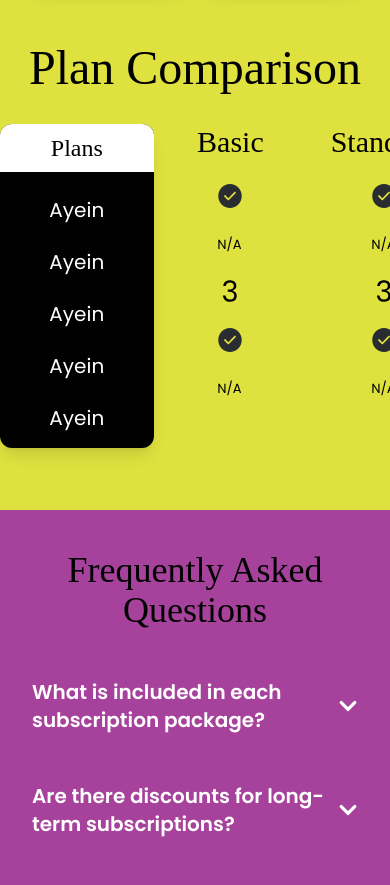
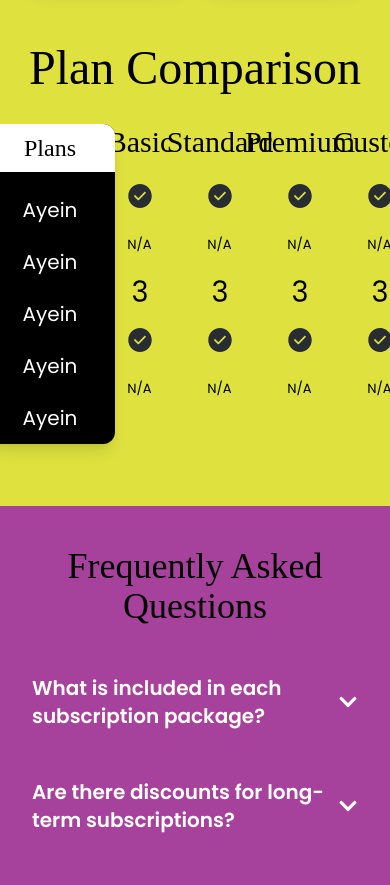
Before and after one commit to ahmadiq01/test, a React (Vite) app: page /subscribe in a window 390 px wide. Shown: the part 1380-2265 px from the top of the page. Built offline with nearby package versions, Linux system fonts and the light colour scheme; a web font is replaced by a local one.

Commit message:
Update subscribe.jsx

```diff
--- a/src/pages/subscribe/subscribe.jsx
+++ b/src/pages/subscribe/subscribe.jsx
@@ -350,14 +350,14 @@ const Home = () => {
         </h2>
 
         {/* Mobile View - Only visible on small screens */}
-        <div className="block md:hidden w-full overflow-x-auto">
-          <div className="min-w-[768px] grid grid-cols-5 gap-0 items-start pb-[30px]">
+        <div className="block md:hidden w-[400px] ">
+          <div className=" grid grid-cols-5 gap-0 items-start pb-[30px]">
             {/* Feature Column - Mobile */}
-            <div className="bg-black text-white rounded-xl shadow-lg p-4 min-h-[300px] flex flex-col relative">
-              <h3 className="text-2xl font-semi-bold bg-white text-center text-black absolute top-0 left-0 right-0 py-2 rounded-t-xl">
+            <div className="bg-black text-white ml-[-10px] rounded-xl w-[130px] shadow-lg p-4 h-[320px] flex flex-col relative">
+              <h3 className="text-2xl font-semi-bold  bg-white text-center text-black absolute top-0 left-0 right-0 py-2 rounded-t-xl">
                 Plans
               </h3>
-              <ul className="mt-14 text-center space-y-6 flex-grow">
+              <ul className="mt-14 text-center space-y-6 flex-grow ">
                 {features.map((feature, index) => (
                   <li
                     key={index}
@@ -373,10 +373,10 @@ const Home = () => {
             {plans.map((plan, index) => (
               <div
               key={index}
-                className="text-black text-center w-full min-h-[300px] flex flex-col"
+              className="ml-[-50px] text-center w-[250px] min-h-[300px] pr-[20px] flex flex-col " // Added minimal padding
             >
-                <h3 className="text-3xl font-semi-bold mb-6">{plan}</h3>
-                <ul className="space-y-6 flex-grow">
+              <h3 className="text-3xl font-semi-bold mb-6 -mx-2">{plan}</h3> {/* Negative margin to pull text closer */}
+              <ul className="space-y-6 ">
                 {features.map((_, idx) => {
                   // Cycle through the icons sequentially
                   const icons = [vectorIcon, naIcon, tickIcon];
```
Lines whose indentation alone changed are shown as unchanged.
